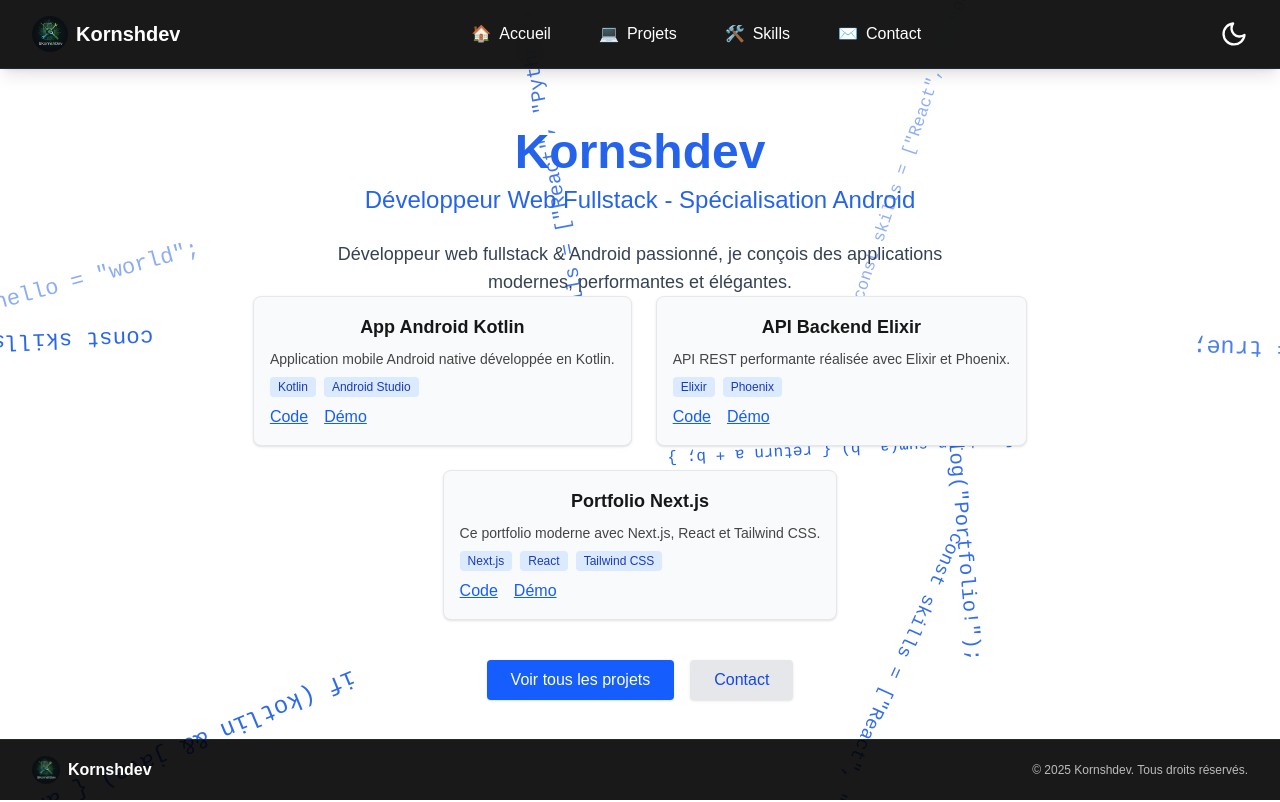
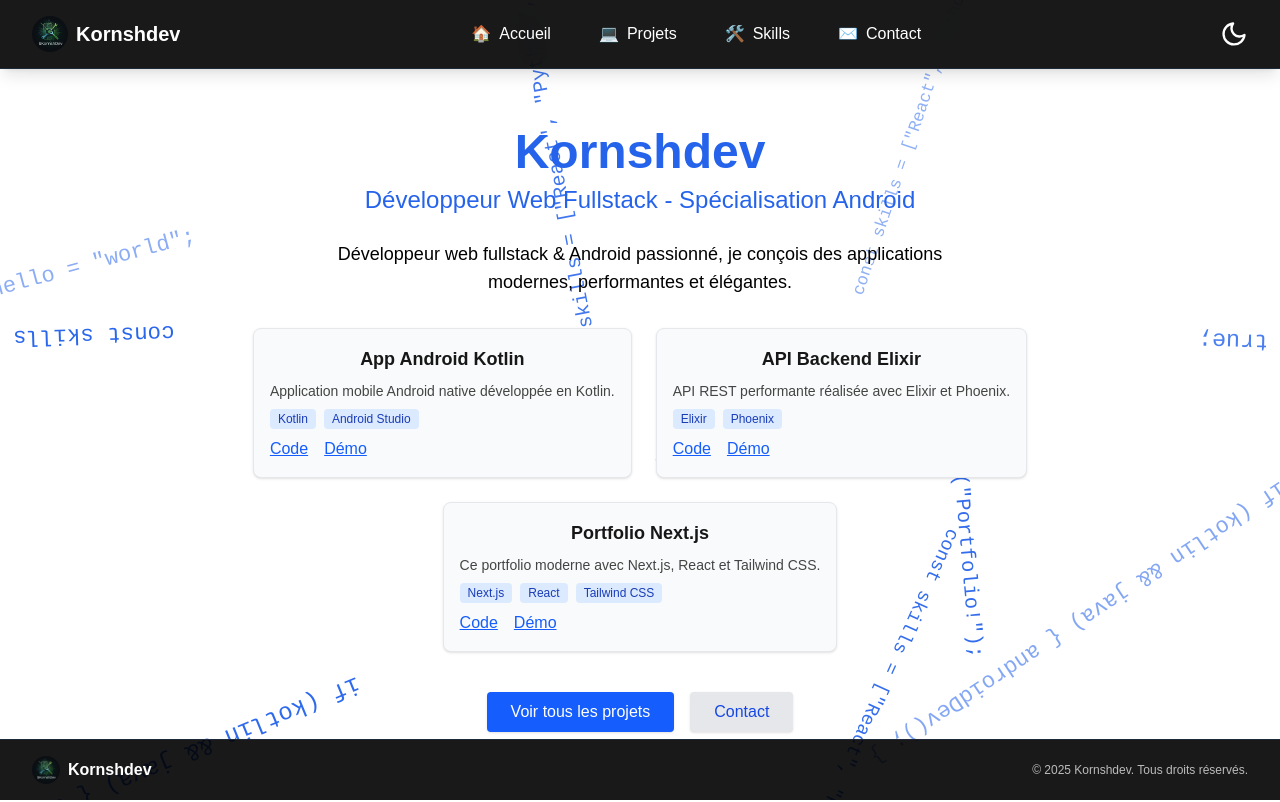
Before and after one commit to ujju16/kornshdevportfolio, a Next.js app in the folder kornshportfolio/: page / in a window 1280 px wide. Shown: the top 802 px of the page. Built offline with nearby package versions, Linux system fonts and the light colour scheme.

Commit message:
fix: texte d'accroche noir en mode clair, espacement amélioré avec marge sous le texte et au-dessus des cards

```diff
--- a/kornshportfolio/src/app/page.tsx
+++ b/kornshportfolio/src/app/page.tsx
@@ -43,10 +43,10 @@ export default function HomePage() {
 				<h2 className="text-xl md:text-2xl text-gray-700 mb-6">
 					Développeur Web Fullstack - Spécialisation Android
 				</h2>
-				<p className="mt-4 text-lg text-gray-700 dark:text-gray-300 text-center max-w-2xl mx-auto">
+				<p className="mt-4 text-lg text-black dark:text-gray-300 text-center max-w-2xl mx-auto mb-8">
 					Développeur web fullstack & Android passionné, je conçois des applications modernes, performantes et élégantes.
 				</p>
-				<div className="flex flex-wrap gap-6 justify-center mb-10">
+				<div className="flex flex-wrap gap-6 justify-center mb-10 mt-8">
 					{recentProjects.map((proj) => (
 						<ProjectCard key={proj.title} {...proj} />
 					))}
```
